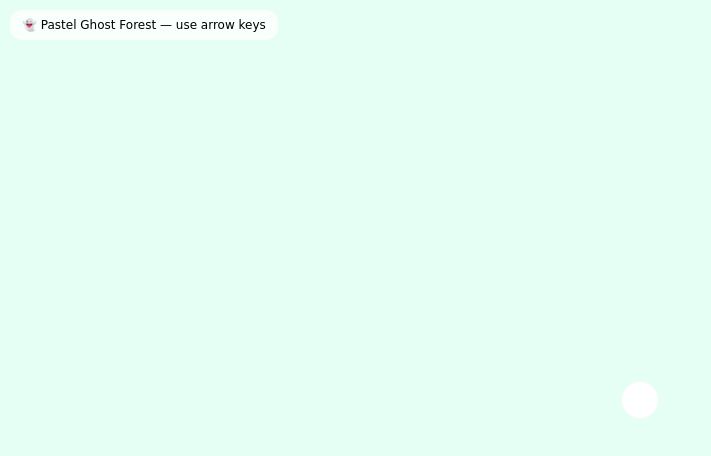
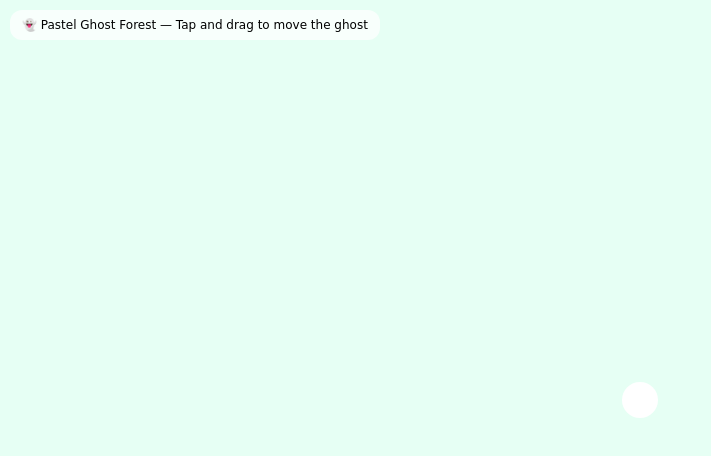
Before and after one commit to elizemariajoseph9-ship-it/ghost-forest, a plain HTML site: page index.html in a window 1280 px wide. Shown: the whole page, without its empty margins (0-711 px from the left). Drawn offline with Linux system fonts and the light colour scheme.

Commit message:
index.html

```diff
--- a/index.html
+++ b/index.html
@@ -26,7 +26,7 @@
   </style>
 </head>
 <body>
-  <div class="note">👻 Pastel Ghost Forest — use arrow keys</div>
+  <div class="note">👻 Pastel Ghost Forest — Tap and drag to move the ghost </div>
   <canvas id="game"></canvas>
 
   <script>
```
